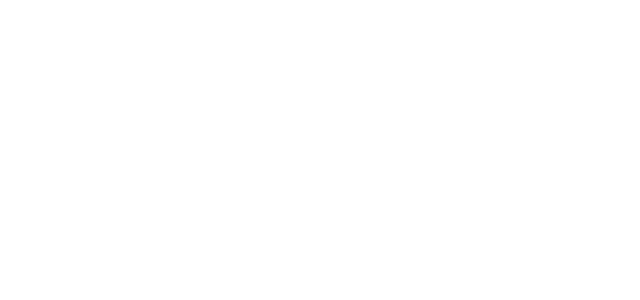
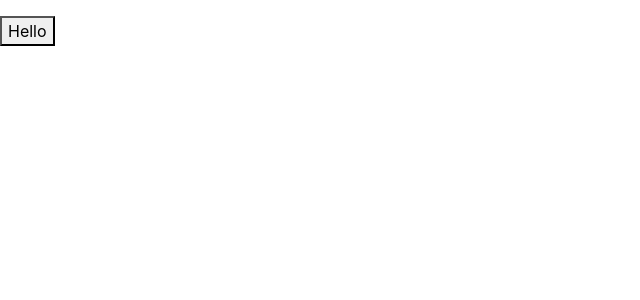
Before and after one commit to ben-kirby/Lift, an Angular app: page / in a window 1280 px wide. Shown: the top 300 px of the page, without its empty margins (0-640 px from the left). Built offline with nearby package versions, Linux system fonts and the light colour scheme.

Commit message:
Installing bootstrap for navbar functionality

```diff
--- a/package.json
+++ b/package.json
@@ -21,7 +21,10 @@
     "@angular/platform-browser": "^5.2.0",
     "@angular/platform-browser-dynamic": "^5.2.0",
     "@angular/router": "^5.2.0",
+    "bootstrap": "^4.2.1",
     "core-js": "^2.4.1",
+    "jquery": "^3.3.1",
+    "popper.js": "^1.14.6",
     "rxjs": "^5.5.6",
     "zone.js": "^0.8.19"
   },
--- a/src/app/app.component.html
+++ b/src/app/app.component.html
@@ -1,2 +1,2 @@
-<!--The content below is only a placeholder and can be replaced.-->
-  <router-outlet></router-outlet>
+<app-navbar></app-navbar>
+<router-outlet></router-outlet>
--- a/src/app/navbar/navbar.component.html
+++ b/src/app/navbar/navbar.component.html
@@ -1,3 +1,5 @@
-<p>
-  navbar works!
-</p>
+<div class="navbar">
+
+</div>
+
+<button>Hello</button>
--- a/src/styles.css
+++ b/src/styles.css
@@ -1 +1 @@
-/* You can add global styles to this file, and also import other style files */
+@import "~bootstrap/dist/css/bootstrap.css";
```
Also changed, not shown: .angular-cli.json, 1 other file (tests, documents, lock files or other folders).
